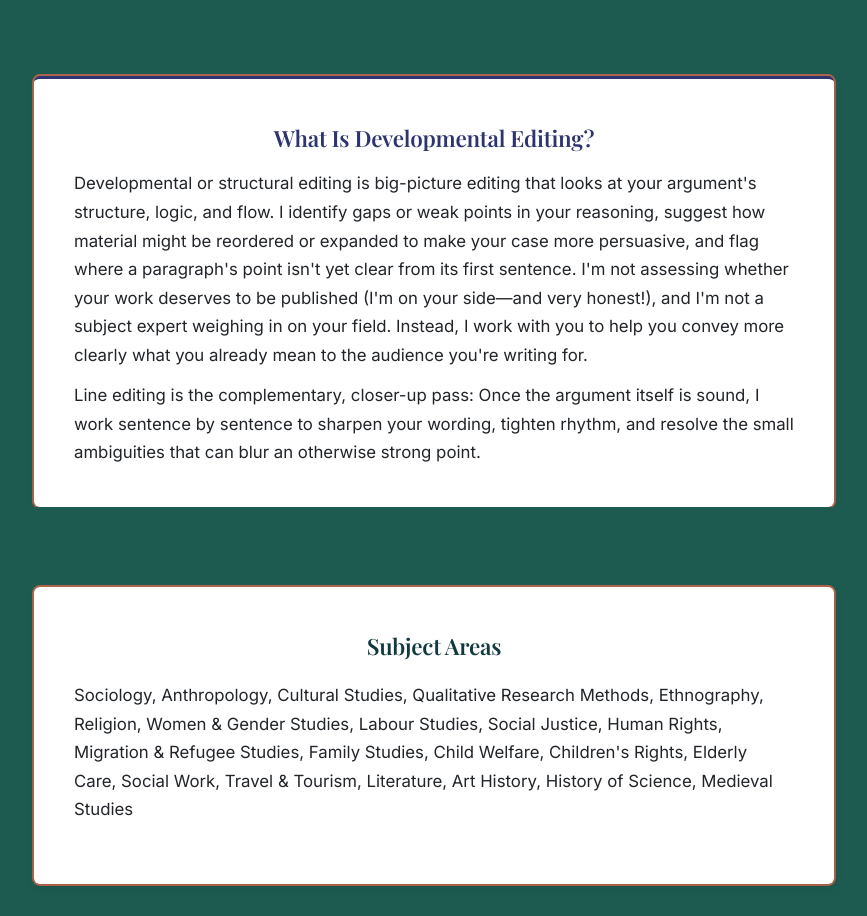
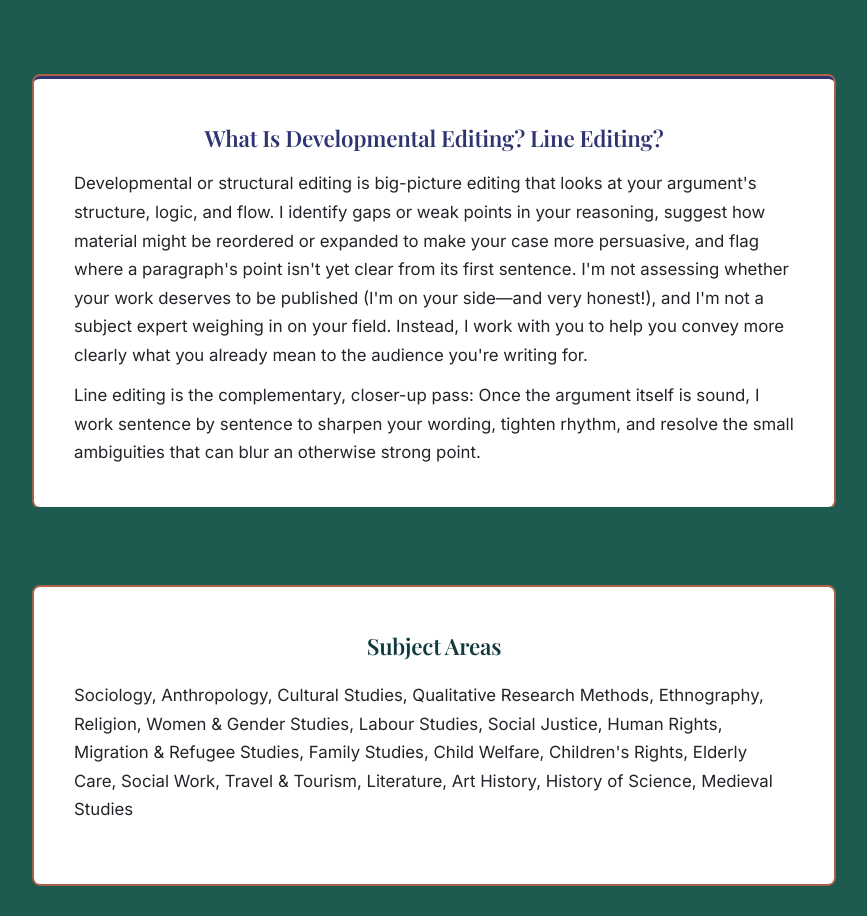
Before and after one commit to emmaberat/editingwebsite, a plain HTML site: page index.html in a window 1280 px wide. Shown: the part 2303-3219 px from the top of the page, without its empty margins (206-1073 px from the left). Drawn offline with nearby package versions, Linux system fonts and the light colour scheme.

Commit message:
Update What Is Developmental Editing heading
Co-Authored-By: Claude Sonnet 5.5 <noreply@anthropic.com>
Claude-Session: https://claude.ai/code/session_01KpKr5jBi8iAa5vi2X6Brdm

```diff
--- a/index.html
+++ b/index.html
@@ -1024,7 +1024,7 @@
     <!-- WHAT IS DEVELOPMENTAL EDITING -->
     <section class="container" style="position: relative; z-index: 1;">
         <article class="strength spacing-tight" style="max-width: 800px; margin: 0 auto; text-align: left;">
-            <h3>What Is Developmental Editing?</h3>
+            <h3>What Is Developmental Editing? Line Editing?</h3>
             <p>Developmental or structural editing is big-picture editing that looks at your argument's structure, logic, and flow. I identify gaps or weak points in your reasoning, suggest how material might be reordered or expanded to make your case more persuasive, and flag where a paragraph's point isn't yet clear from its first sentence. I'm not assessing whether your work deserves to be published (I'm on your side&mdash;and very honest!), and I'm not a subject expert weighing in on your field. Instead, I work with you to help you convey more clearly what you already mean to the audience you're writing for.</p>
             <p>Line editing is the complementary, closer-up pass: Once the argument itself is sound, I work sentence by sentence to sharpen your wording, tighten rhythm, and resolve the small ambiguities that can blur an otherwise strong point.</p>
         </article>
```
